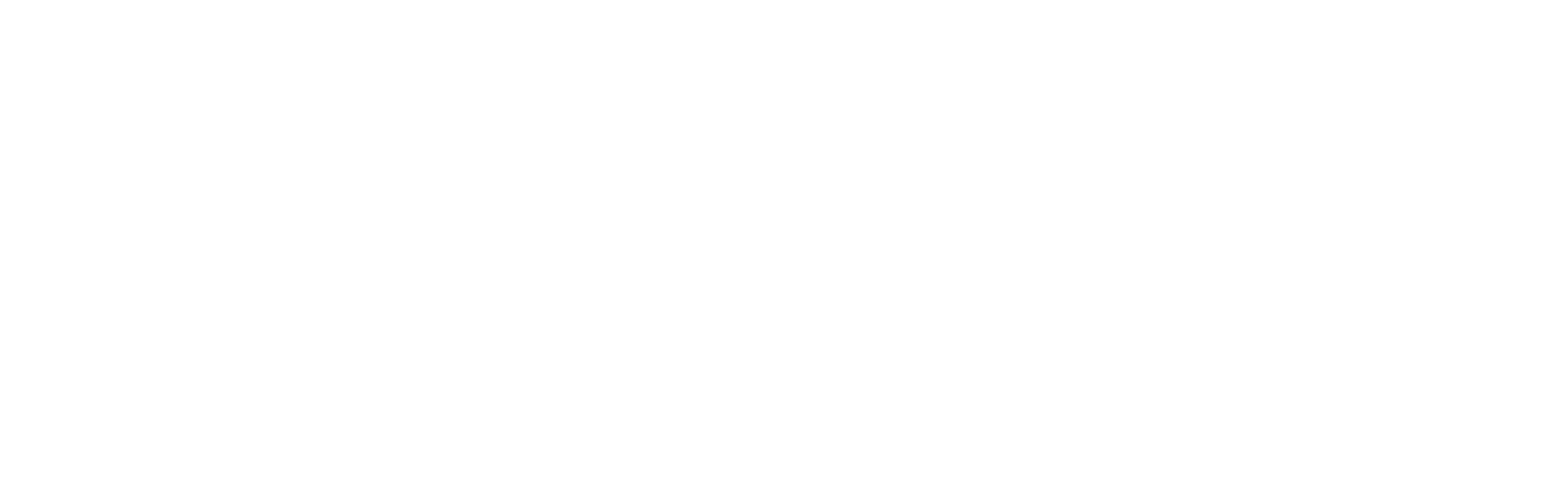
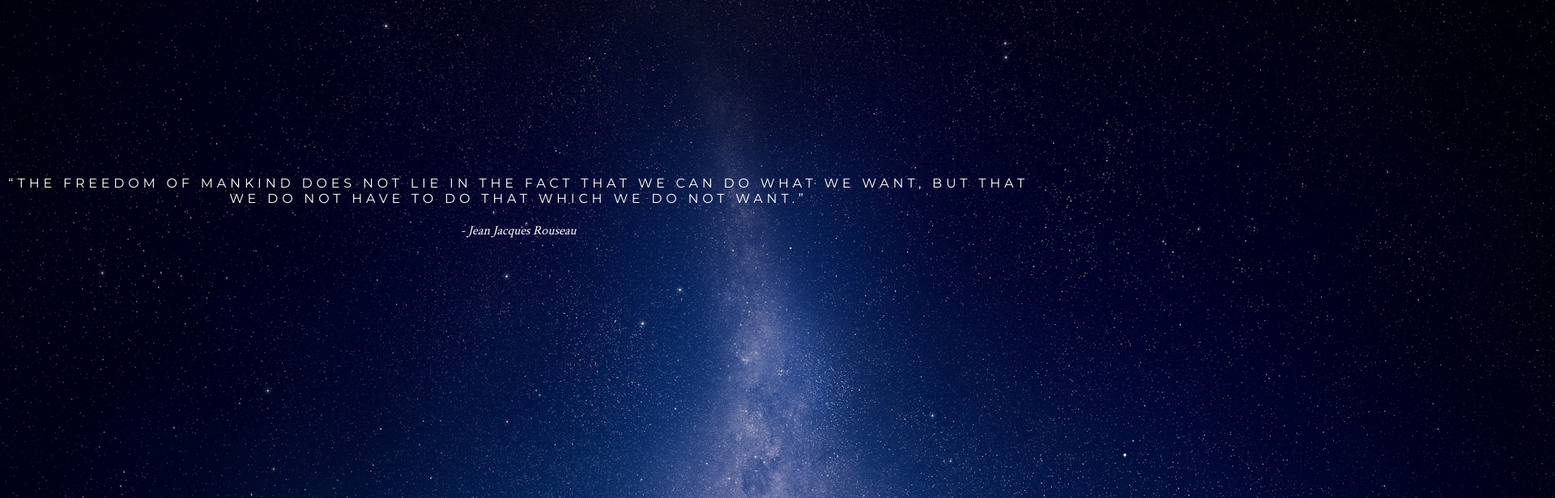
Before and after one commit to ciprian84/simple-quote-page, a plain HTML site: page index.html in a window 1280 px wide. Shown: the top 616 px of the page at 81% size, 1920 px wide, since content can reach past the window. Drawn offline with Linux system fonts and the light colour scheme.

Commit message:
add base file structure

```diff
--- a/index.html
+++ b/index.html
@@ -4,8 +4,18 @@
         <meta charset="utf-8">
         <title></title>
         <meta name="viewport" content="width=device-width, initial-scale=1">
+        <link rel="stylesheet" type="text/css" href="main.css">
+        <link href="https://fonts.googleapis.com/css?family=Crimson+Text|Montserrat&display=swap" rel="stylesheet">
     </head>
     <body>
+        <div class="container">
+            <img src="assets/milky_way.jpg">
+            <div class="quote">
+                <q>The freedom of mankind does not lie in the fact that we can do what we want, but that we do not have to do that which we do not want.</q>
+                <p>- Jean Jacques Rouseau</p>
+            </div>
+
+        </div>
 
     </body>
 </html>
--- a/main.css
+++ b/main.css
@@ -0,0 +1,41 @@
+/*reset css: */
+* {
+    margin: 0;
+    padding: 0;
+
+}
+
+html {
+    background: url(assets/milky_way.jpg) no-repeat center center fixed;
+    background-size: cover;
+    overflow: hidden;
+}
+
+
+.container {
+    position: relative;
+    text-align: center;
+    color: white;
+}
+
+.quote {
+    position: absolute;
+    top: 20%;
+    left: 10px;
+    right: 10px;
+}
+
+p {
+    margin-top: 20px;
+    font-family: 'Crimson Text', serif;
+    font-style: italic;
+
+
+}
+
+q {
+    text-transform: uppercase;
+    font-family: 'Montserrat', sans-serif;
+    letter-spacing: .3rem;
+
+}
```
Lines whose indentation alone changed are shown as unchanged.
